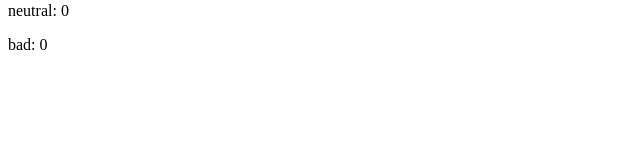
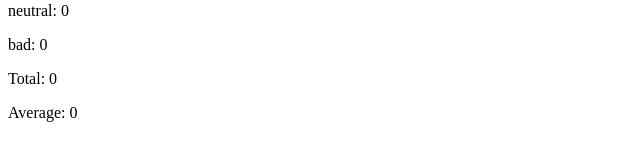
Before and after one commit to Evelyn-PA/Full-Stack-Open, a React (Vite) app in the folder part1/unicafe/: page / in a window 1280 px wide. Shown: the part 213-374 px from the top of the page, without its empty margins (0-640 px from the left). Built offline with nearby package versions, Linux system fonts and the light colour scheme.

Commit message:
Doing task 1.7

```diff
--- a/part1/unicafe/src/App.jsx
+++ b/part1/unicafe/src/App.jsx
@@ -5,7 +5,8 @@ const App = () => {
   const [good, setGood] = useState(0)
   const [neutral, setNeutral] = useState(0)
   const [bad, setBad] = useState(0)
-
+  const total = good+neutral+bad
+  const average = total === 0? 0: (total)/3
 const Button = (props)=>(
   <button onClick={props.onClick}>{props.text}</button>
 )
@@ -20,6 +21,8 @@ const Button = (props)=>(
       <p>good: {good}</p>
       <p>neutral: {neutral}</p>
       <p>bad: {bad}</p>
+      <p>Total: {total}</p>
+      <p>Average: {average}</p>
 
     </div>
   )
```
